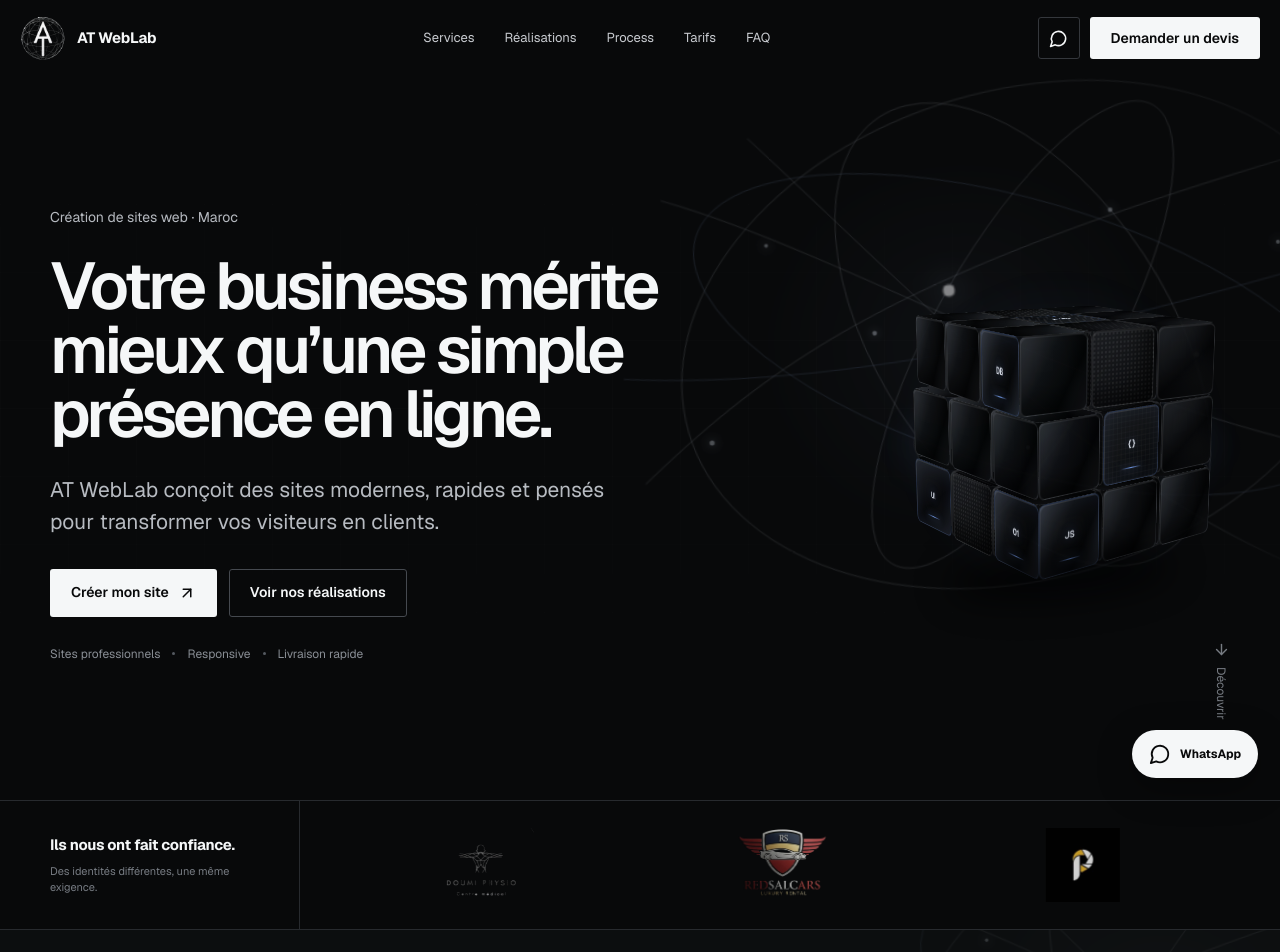
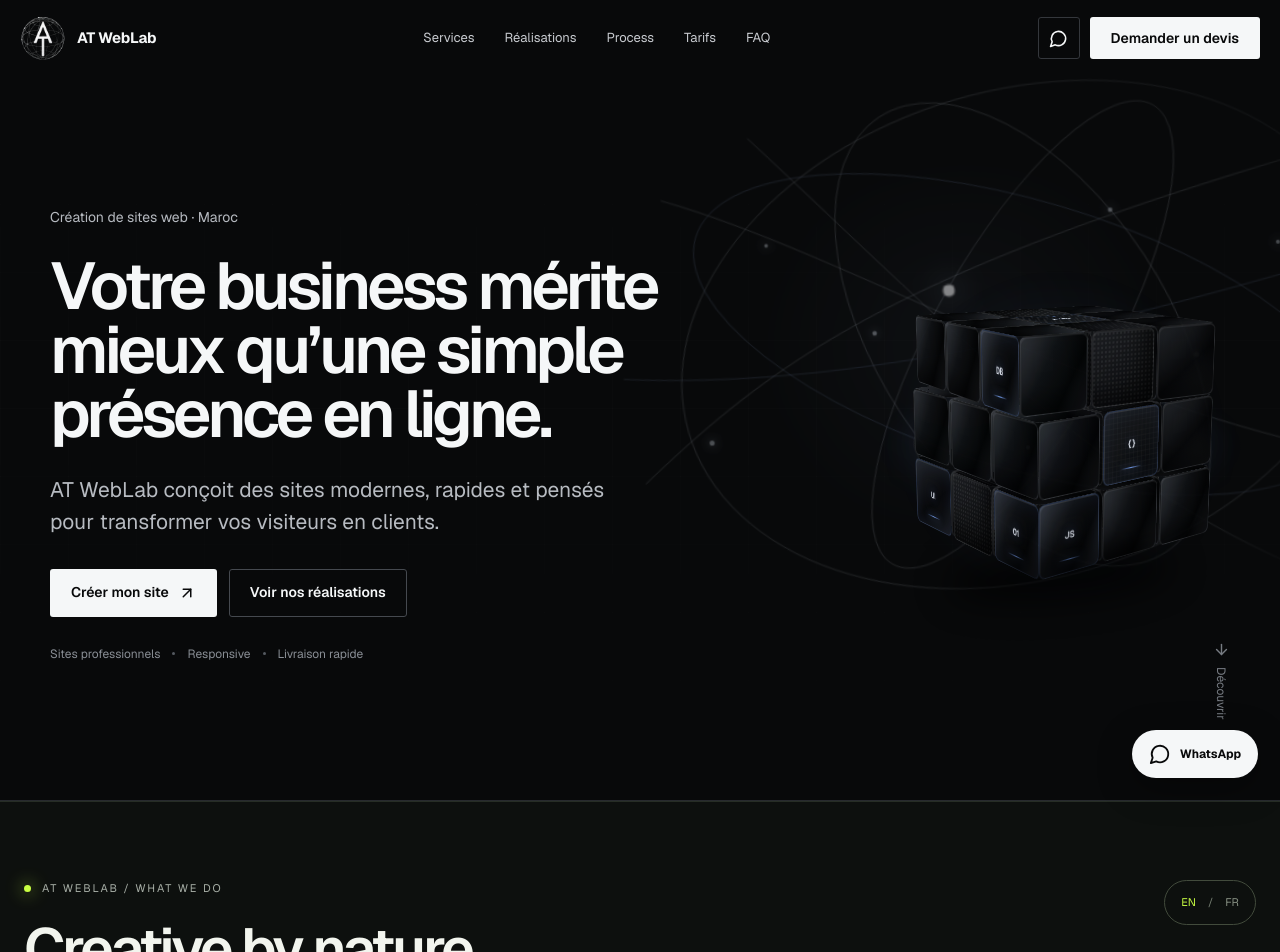
Before and after one commit to Abderr-trz/ATWebLab, a Next.js app: page / in a window 1280 px wide. Shown: the top 952 px of the page. Built offline with nearby package versions, Linux system fonts and the light colour scheme.

Commit message:
feat: integrate expertise strip into homepage flow

```diff
--- a/app/page.tsx
+++ b/app/page.tsx
@@ -3,6 +3,7 @@ import { Navbar } from "@/components/layout/Navbar";
 import { Footer } from "@/components/layout/Footer";
 import { Hero } from "@/components/sections/Hero";
 import { ClientRail } from "@/components/sections/ClientRail";
+import { CreativeExpertiseStrip } from "@/components/sections/CreativeExpertiseStrip";
 import { Services } from "@/components/sections/Services";
 import { WhyUs } from "@/components/sections/WhyUs";
 import { Portfolio } from "@/components/sections/Portfolio";
@@ -44,6 +45,7 @@ export default function Home() {
       <Navbar />
       <main>
         <Hero />
+        <CreativeExpertiseStrip />
         <ClientRail />
         <Services />
         <WhyUs />
```
